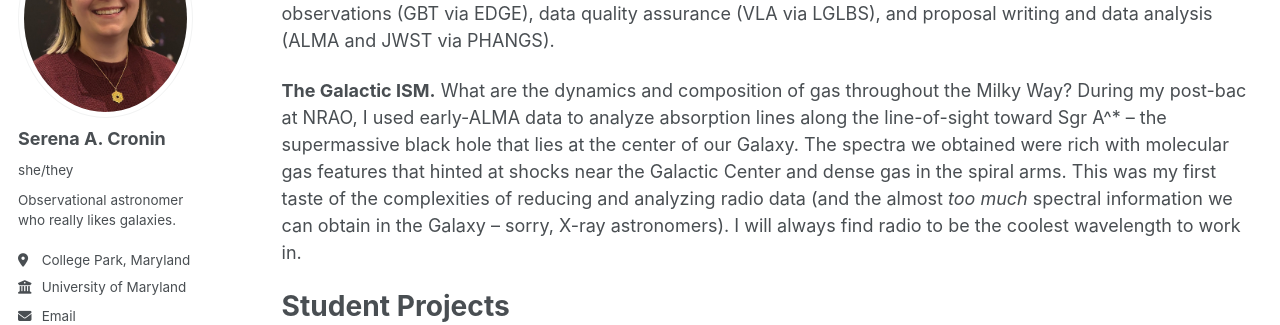
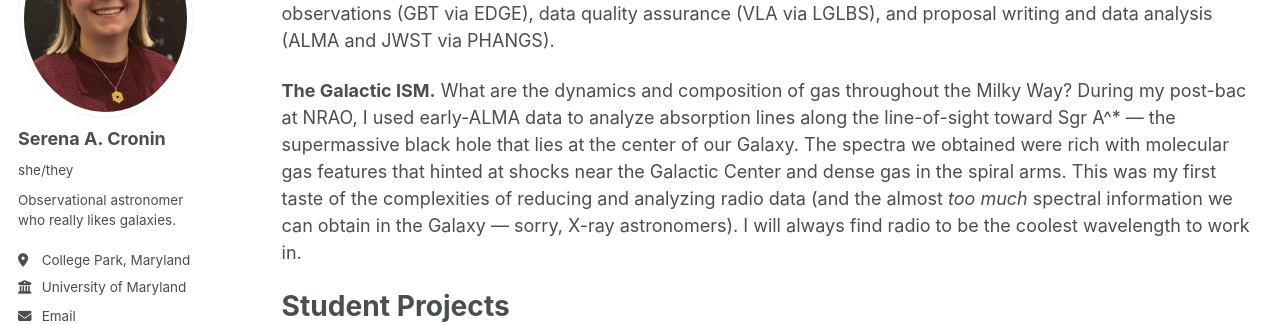
Before and after one commit to serenacronin/serenacronin.github.io, a Jekyll site: the page built from _pages/research.md, in a window 1280 px wide and 900 px high, scrolled down 615 px. Shown: the part 180-505 px from the top of the window. Built offline with Jekyll 4.4.1, drawn with Linux system fonts in a browser that asks for light colours; some web fonts are replaced; a script that is not in the unit is left out.

```diff
--- a/_pages/research.md
+++ b/_pages/research.md
@@ -25,7 +25,7 @@ The interstellar medium (ISM) is comprised of the gas and dust between stellar s
 
 **The Extragalactic ISM.** I am part of several collaborations tackling open questions about how different phases of the ISM respond to feedback processes and shape galaxies. [EDGE](https://pages.astro.umd.edu/~bolatto/EDGE/), [PHANGS](https://sites.google.com/view/phangs/home), and [LGLBS](https://www.lglbs.org/) are addressing these questions with amazing facilities such as JWST, ALMA, GBT, VLA, HST, and the VLT, to name a handful. With multiwavlength instruments, we can tap into neutral atomic (HI), cold molecular (H_2, CO), and warm ionized (H-alpha) gas phases that make up the ISM. We can then link these phases to effects from star formation and stellar feedback. JWST in particular has been revolutionary in observing dust, particularly that of PAHs, which are found in cold regions of active star formation. My role in these collaborations have spanned from planning and taking observations (GBT via EDGE), data quality assurance (VLA via LGLBS), and proposal writing and data analysis (ALMA and JWST via PHANGS).
 
-**The Galactic ISM.** What are the dynamics and composition of gas throughout the Milky Way? During my post-bac at NRAO, I used early-ALMA data to analyze absorption lines along the line-of-sight toward Sgr A^\* -- the supermassive black hole that lies at the center of our Galaxy. The spectra we obtained were rich with molecular gas features that hinted at shocks near the Galactic Center and dense gas in the spiral arms. This was my first taste of the complexities of reducing and analyzing radio data (and the almost *too much* spectral information we can obtain in the Galaxy -- sorry, X-ray astronomers). I will always find radio to be the coolest wavelength to work in.
+**The Galactic ISM.** What are the dynamics and composition of gas throughout the Milky Way? During my post-bac at NRAO, I used early-ALMA data to analyze absorption lines along the line-of-sight toward Sgr A^\* --- the supermassive black hole that lies at the center of our Galaxy. The spectra we obtained were rich with molecular gas features that hinted at shocks near the Galactic Center and dense gas in the spiral arms. This was my first taste of the complexities of reducing and analyzing radio data (and the almost *too much* spectral information we can obtain in the Galaxy --- sorry, X-ray astronomers). I will always find radio to be the coolest wavelength to work in.
 
 Student Projects
 ======
```
